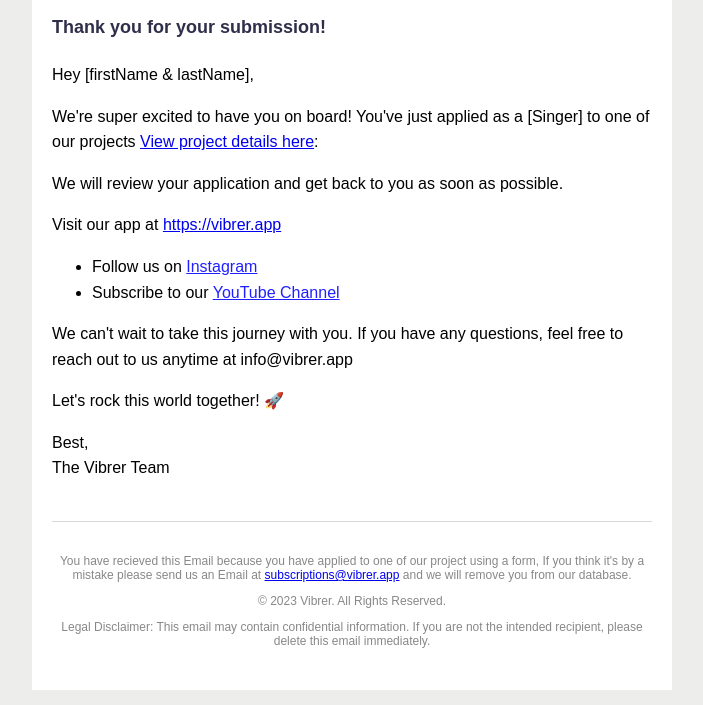
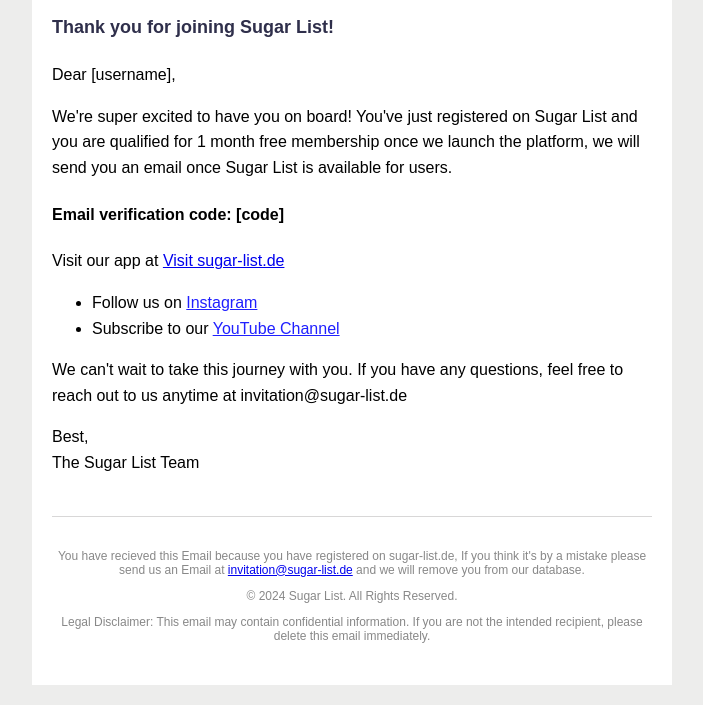
Before and after one commit to waskmask/sg_apis, a website: page emails/invite_reg.html in a window 1280 px wide. Shown: the part 142-847 px from the top of the page, without its empty margins (288-991 px from the left). Drawn offline with Linux system fonts and the light colour scheme.

Commit message:
Email tempate added on registration and sender email changed to sugar-list domain

```diff
--- a/emails/invite_reg.html
+++ b/emails/invite_reg.html
@@ -1,7 +1,7 @@
 <!DOCTYPE html>
 <html>
   <head>
-    <title>Welcome to the Vibrer Community!</title>
+    <title>Welcome to the Sugar List!</title>
     <style>
       body {
         font-family: Arial, sans-serif;
@@ -52,22 +52,20 @@
             style="width: 100%; height: auto"
           />
         </div>
-        <h4>Thank you for your submission!</h4>
+        <h4>Thank you for joining Sugar List!</h4>
       </div>
       <div class="content">
-        <p>Hey [firstName & lastName],</p>
+        <p>Dear [username],</p>
         <p>
-          We're super excited to have you on board! You've just applied as a
-          [Singer] to one of our projects
-          <a href="[projectLink]">View project details here</a>:
+          We're super excited to have you on board! You've just registered on
+          Sugar List and you are qualified for 1 month free membership once we
+          launch the platform, we will send you an email once Sugar List is
+          available for users.
         </p>
+        <h4>Email verification code: [code]</h4>
         <p>
-          We will review your application and get back to you as soon as
-          possible.
-        </p>
-
-        <p>
-          Visit our app at <a href="https://vibrer.app">https://vibrer.app</a>
+          Visit our app at
+          <a href="https://sugar-list.de">Visit sugar-list.de</a>
         </p>
         <ul>
           <li>
@@ -84,20 +82,21 @@
 
         <p>
           We can't wait to take this journey with you. If you have any
-          questions, feel free to reach out to us anytime at info@vibrer.app
+          questions, feel free to reach out to us anytime at
+          invitation@sugar-list.de
         </p>
-        <p>Let's rock this world together! 🚀</p>
-        <p>Best, <br />The Vibrer Team</p>
+
+        <p>Best, <br />The Sugar List Team</p>
       </div>
       <div class="footer">
         <p>
-          You have recieved this Email because you have applied to one of our
-          project using a form, If you think it's by a mistake please send us an
-          Email at
-          <a href="mailto:subscriptions@vibrer.app">subscriptions@vibrer.app</a>
+          You have recieved this Email because you have registered on
+          sugar-list.de, If you think it's by a mistake please send us an Email
+          at
+          <a href="mailto:invitation@sugar-list.de">invitation@sugar-list.de</a>
           and we will remove you from our database.
         </p>
-        <p>© 2023 Vibrer. All Rights Reserved.</p>
+        <p>© 2024 Sugar List. All Rights Reserved.</p>
         <p>
           Legal Disclaimer: This email may contain confidential information. If
           you are not the intended recipient, please delete this email
--- a/package.json
+++ b/package.json
@@ -22,8 +22,10 @@
     "cookie-parser": "^1.4.6",
     "cors": "^2.8.5",
     "dotenv": "^16.4.5",
+    "ejs": "^3.1.10",
     "express": "^4.19.2",
     "express-session": "^1.18.0",
+    "fs": "^0.0.1-security",
     "joi": "^17.13.3",
     "jsonwebtoken": "^9.0.2",
     "mongoose": "^8.4.5",
```
Also changed, not shown: app.js (+3 -6 lines), middleware/mailer.js (+26 -8 lines), modules/user/userController.js (+7 -2 lines).
